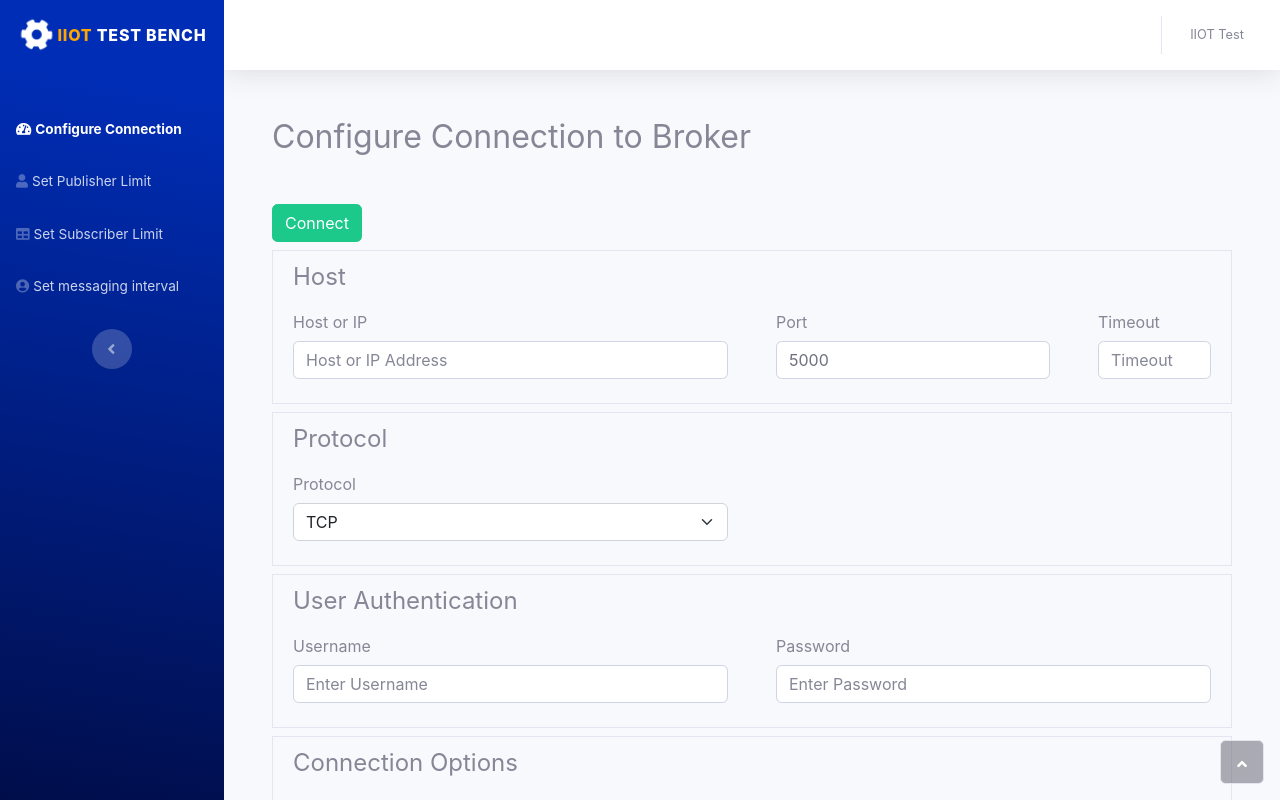
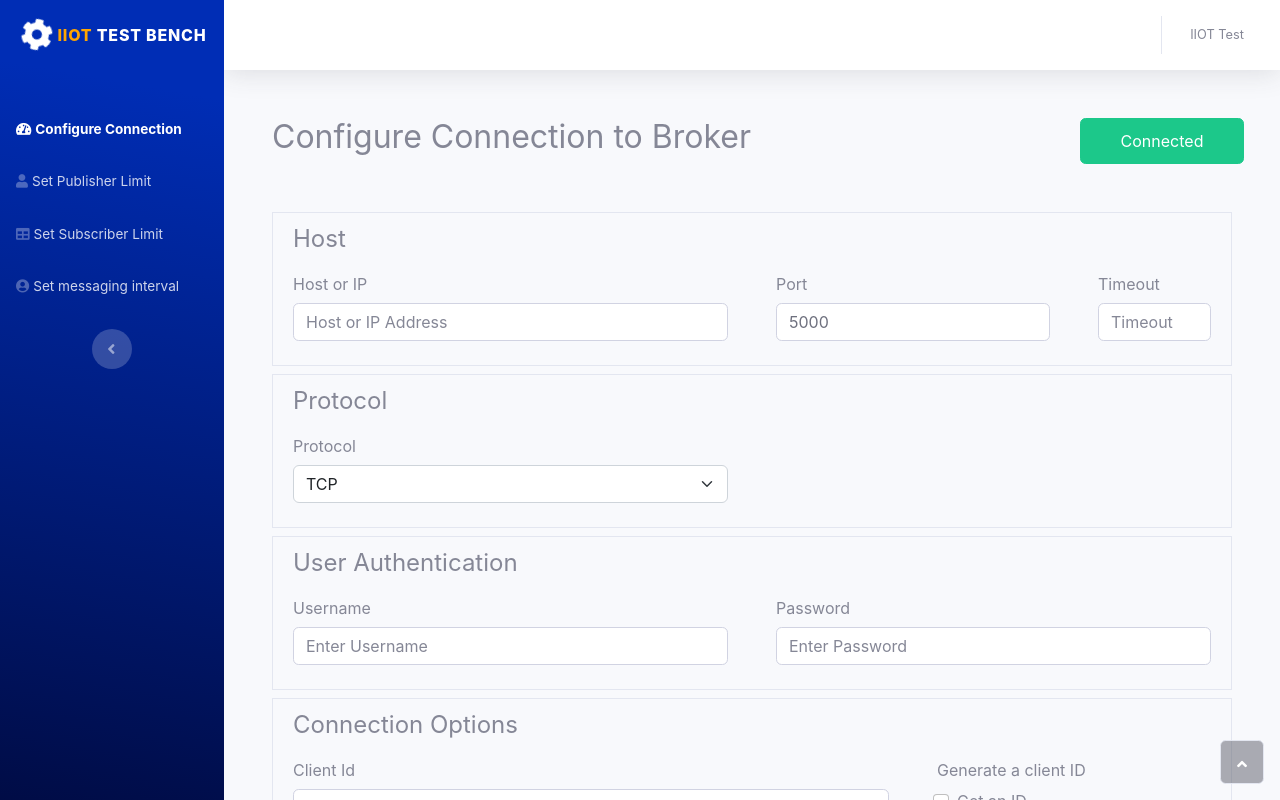
Before and after one commit to ManassehGit/IIOT-Test-Bench, a React (Create React App) app: page /configconn in a window 1280 px wide. Shown: the top 800 px of the page. Built offline with nearby package versions, Linux system fonts and the light colour scheme.

Commit message:
Update ConfigBroker.jsx

```diff
--- a/src/modules/Dashboard/ConnSettings/ConfigBroker.jsx
+++ b/src/modules/Dashboard/ConnSettings/ConfigBroker.jsx
@@ -5,9 +5,9 @@ const ConfigBroker = () => {
     <div className=''>
 
         <div className='m-4'>
-        <div>
-        <h2 className='my-5'>Configure Connection to Broker</h2>
-        <button type="button" class="btn btn-success">Connect</button>
+        <div className='row my-5'>
+        <h2 className='col'>Configure Connection to Broker</h2>
+        <button type="button" class="btn btn-success col-2">Connected</button>
         </div>
         <form>
           <fieldset className='border p-2 my-2'>
```
